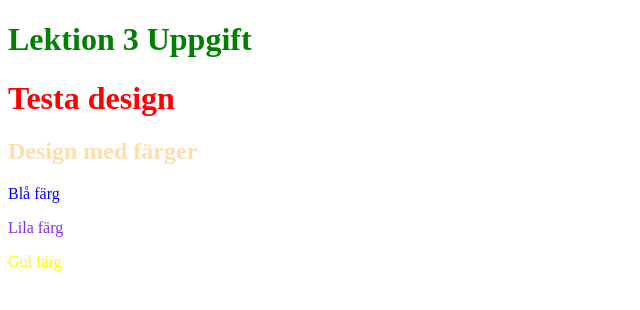
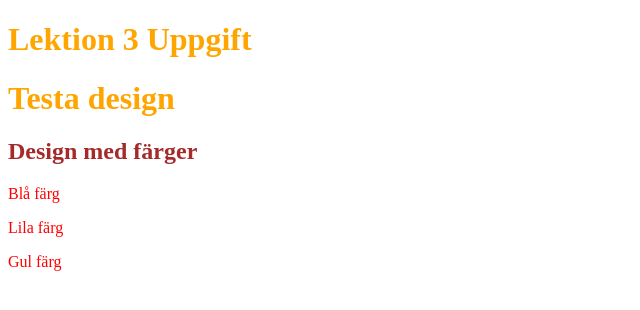
Before and after one commit to hampus-code/HTML-CSS-Lektion-3-uppgifter, a plain HTML site: page index.html in a window 1280 px wide. Shown: the whole page, without its empty margins (0-640 px from the left). Drawn offline with Linux system fonts and the light colour scheme.

Commit message:
Replace with CSS colors

```diff
--- a/index.html
+++ b/index.html
@@ -6,17 +6,18 @@
     <title>Document</title>
 
     <link rel="stylesheet" href="lektion3.css">
+
 </head>
 <body>
-    <h1 style="color: green;"> Lektion 3 Uppgift </h1>
+    <h1 class="h1color"> Lektion 3 Uppgift </h1>
 
-    <h1 style="color: red;"> Testa design </h1>
+    <h1 class="h1color"> Testa design </h1>
 
-    <h2 style="color: navajowhite;"> Design med färger </h2>
+    <h2 id="h2color"> Design med färger </h2>
 
-    <p style="color: blue;"> Blå färg </p>
-    <p style="color: blueviolet;"> Lila färg </p>
-    <p style="color: yellow;"> Gul färg </p>
+    <p class="pcolor"> Blå färg </p>
+    <p class="pcolor"> Lila färg </p>
+    <p class="pcolor"> Gul färg </p>
 
 </body>
 </html>
```
